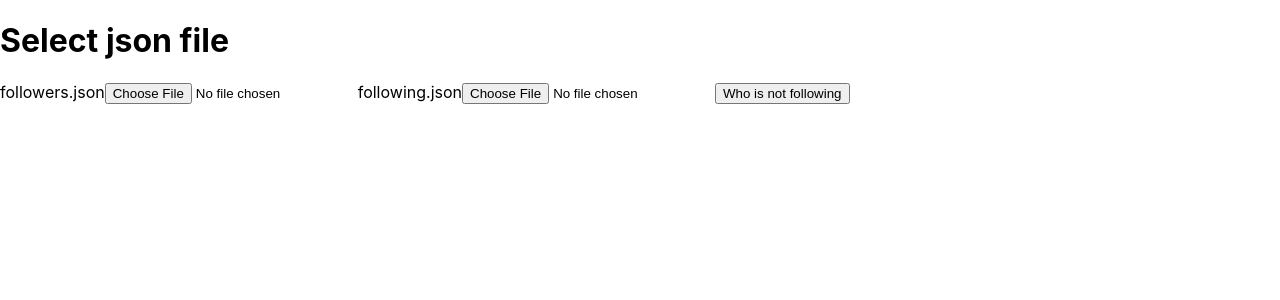
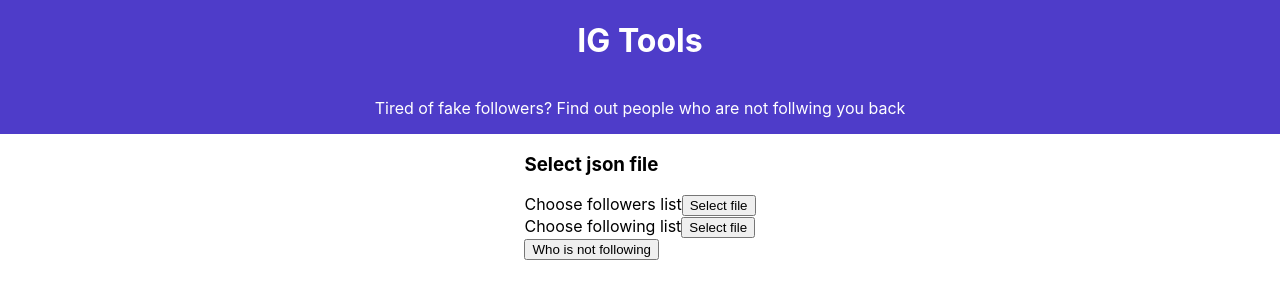
Before and after one commit to jeevan-yohan-varghese/igtools-jyv, a React (Create React App) app: page / in a window 1280 px wide. Shown: the top 300 px of the page. Built offline with nearby package versions, Linux system fonts and the light colour scheme.

Commit message:
fix: list was showing people not followed by you. fixed to show unfollowers

```diff
--- a/public/index.html
+++ b/public/index.html
@@ -1,43 +1,29 @@
 <!DOCTYPE html>
 <html lang="en">
+
 <head>
   <meta charset="utf-8" />
 
   <meta name="viewport" content="width=device-width, initial-scale=1" />
   <meta name="theme-color" content="#000000" />
-    <meta
-      name="description"
-      content="Web site created using create-react-app"
-    />
+  <meta name="description" content="Web site created using create-react-app" />
 
-    <!--
-      manifest.json provides metadata used when your web app is installed on a
-      user's mobile device or desktop. See https://developers.google.com/web/fundamentals/web-app-manifest/
-    -->
+
   <link rel="manifest" href="%PUBLIC_URL%/manifest.json" />
-    <!--
-      Notice the use of %PUBLIC_URL% in the tags above.
-      It will be replaced with the URL of the `public` folder during the build.
-      Only files inside the `public` folder can be referenced from the HTML.
 
-      Unlike "/favicon.ico" or "favicon.ico", "%PUBLIC_URL%/favicon.ico" will
-      work correctly both with client-side routing and a non-root public URL.
-      Learn how to configure a non-root public URL by running `npm run build`.
-    -->
   <title>React App</title>
 </head>
+
 <body>
   <noscript>You need to enable JavaScript to run this app.</noscript>
+  <div id="main_div">
+    <div class="header_container">
+
+      <h1>IG Tools</h1>
+      <p>Tired of fake followers? Find out people who are not follwing you back</p>
+    </div>
     <div id="root"></div>
-    <!--
-      This HTML file is a template.
-      If you open it directly in the browser, you will see an empty page.
+  </div>
+</body>
 
-      You can add webfonts, meta tags, or analytics to this file.
-      The build step will place the bundled scripts into the <body> tag.
-
-      To begin the development, run `npm start` or `yarn start`.
-      To create a production bundle, use `npm run build` or `yarn build`.
-    -->
-  </body>
 </html>
--- a/src/App.js
+++ b/src/App.js
@@ -5,13 +5,15 @@ import './App.css';
 
 
 function App() {
+
   const [selectedFileFollowers, setFileFollowers] = useState("");
   const [selectedFileFollowing, setFileFollowing] = useState("");
   const [followersList, setFollowers] = useState(null);
   const [followingList, setFollowing] = useState(null);
   const [appState, setAppState] = useState(
-    { resultReady: false,
-      unfollow_list:[]
+    {
+      resultReady: false,
+      unfollow_list: []
     }
   );
 
@@ -67,11 +69,15 @@ function App() {
   //Function to find people who are not following you but you are following
   const findUnfollowers = () => {
     if (selectedFileFollowers !== "" && selectedFileFollowing !== "") {
-      let mUnfollowing = followersList.filter(f => !followingList.includes(f));
+      let mUnfollowing = followingList.filter(f => !followersList.includes(f));
       console.log(mUnfollowing);
-      setAppState({ resultReady: true ,unfollow_list:mUnfollowing});
+      setAppState({ resultReady: true, unfollow_list: mUnfollowing });
     }
   }
+
+
+
+
 
   const showResult = () => {
 
@@ -84,7 +90,7 @@ function App() {
 
       <div>
 
-        <ul>
+        <ul className="id_list">
 
           {listItems}
         </ul>
@@ -92,17 +98,48 @@ function App() {
     );
 
   }
+  const hiddenFollowersFileInput = React.useRef(null);
+  const hiddenFollowingFileInput = React.useRef(null);
+
+
+  //Simulating click of followers file input
+  const clickFollowersInput = (event) => {
+    hiddenFollowersFileInput.current.click();
+  }
+  //Simulating click of folllowing file input
+  const clickFollowingInput = (event) => {
+    hiddenFollowingFileInput.current.click();
+  }
   return (
-    <div>
+    <div className="inputs_div_container">
+      <div className="inputs_content_div">
 
-      <h1>Select json file</h1>
-      <label>followers.json</label>
-      <input type='file' onChange={(e) => { handleChangeFollowers(e) }} />
-      <label>following.json</label>
-      <input type='file' onChange={(e) => { handleChangeFollowing(e) }} />
-      <button onClick={findUnfollowers}>Who is not following</button>
-      {appState.resultReady ? showResult() : <div></div>}
 
+        <h3>Select json file</h3>
+        <div className="file_input_container">
+          <label>Choose followers list</label>
+          <button onClick={clickFollowersInput}>Select file</button>
+          <input id="followers_input"
+            type='file'
+            onChange={(e) => { handleChangeFollowers(e) }}
+            style={{ display: 'none' }}
+            ref={hiddenFollowersFileInput}
+          />
+        </div>
+        <div className="file_input_container">
+          <label>Choose following list</label>
+
+          <button onClick={clickFollowingInput}>Select file</button>
+          <input id="following_input"
+            type='file'
+            onChange={(e) => { handleChangeFollowing(e) }}
+            style={{ display: 'none' }}
+            ref={hiddenFollowingFileInput}
+          />
+        </div>
+        <button onClick={findUnfollowers}>Who is not following</button>
+        {appState.resultReady ? showResult() : <div></div>}
+      </div>
     </div>
   );
 
--- a/src/index.css
+++ b/src/index.css
@@ -6,8 +6,31 @@ body {
   -webkit-font-smoothing: antialiased;
   -moz-osx-font-smoothing: grayscale;
 }
-
+#main_div{
+  display: flex;
+  flex-direction: column;
+}
+.header_container{
+  display: flex;
+  flex-direction: column;
+  background-color: #4E3CC9;
+  color:#ffffff;
+  justify-content: center;
+  align-items: center;
+}
 code {
   font-family: source-code-pro, Menlo, Monaco, Consolas, 'Courier New',
     monospace;
 }
+
+.inputs_div_container{
+  display: flex;
+  flex-direction: column;
+  align-items: center;
+}
+.inputs_div_container input[type='file']{
+  border: none;
+  background-color: #808080;
+  padding: 12px 16px;
+
+}
```
Lines whose indentation alone changed are shown as unchanged.
